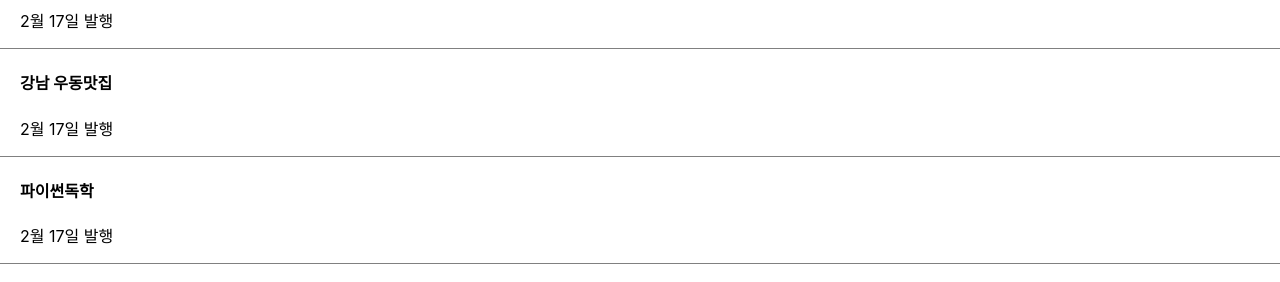
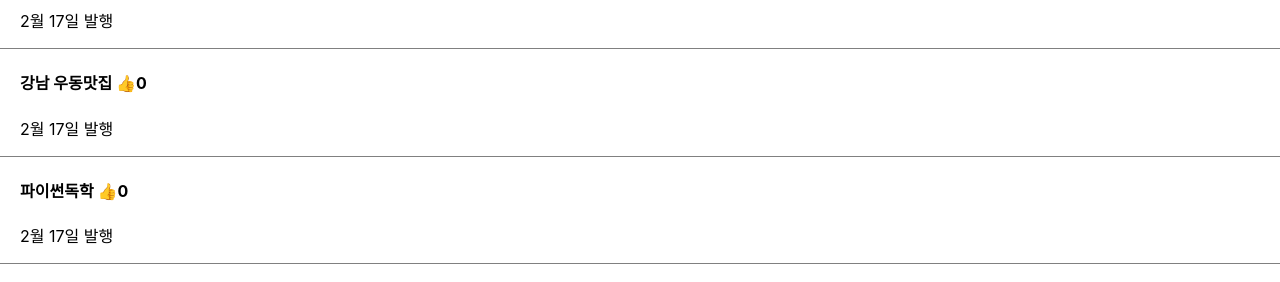
Before and after one commit to bokob/React_blog, a React (Create React App) app: page / in a window 1280 px wide. Shown: the part 146-428 px from the top of the page. Built offline with nearby package versions, Linux system fonts and the light colour scheme.

Commit message:
숙제4 완료

```diff
--- a/src/App.js
+++ b/src/App.js
@@ -4,12 +4,11 @@ import { useState } from 'react';
 
 function App() {
 
-  let post = "강남 우동 맛집";
   let [글제목, 글제목변경] = useState(["남자 코트 추천", "강남 우동맛집", "파이썬독학"]);
-  let [따봉, 따봉변경] = useState(0);
+  let [따봉, 따봉변경] = useState([0,0,0]);
   let [modal, setModal] = useState(false);
 
-  [1,2,3].map(function(a){
+  [1,2,3].map(function(){
     return '123'
   })
 
@@ -31,35 +30,39 @@ function App() {
         글제목변경(copy);
       }}>글수정</button>
 
-      <div className="list">
+      {/* <div className="list">
         <h4>{글제목[0]} <span onClick={()=>{따봉변경(따봉+1)}}>👍</span>{따봉}</h4>
         <p>2월 17일 발행</p>
       </div>
 
       <div className="list">
-        <h4>{글제목[1]}</h4>
+        <h4>{글제목[1]}<span onClick={()=>{따봉변경(따봉+1)}}>👍</span>{따봉}</h4>
         <p>2월 17일 발행</p>
       </div>
 
       <div className="list">
-        <h4 onClick={()=>{setModal(!modal)}}>{글제목[2]}</h4>
+        <h4 onClick={()=>{setModal(!modal)}}>{글제목[2]}
+        <span onClick={()=>{따봉변경(따봉+1)}}>👍</span>{따봉}</h4>
         <p>2월 17일 발행</p>
-      </div>
+      </div> */}
 
       {
         (modal==true) ? <Modal/> : null
       }
 
-      {/* {
+      {
         글제목.map(function(a, i){
           return (
             <div className="list">
-            <h4 onClick={()=>{setModal(true)}}>{글제목[i]}</h4>
+            <h4>{글제목[i]} <span onClick={()=>{
+              let copy = [...따봉]
+              copy[i]+=1
+              따봉변경(copy)}}>👍</span>{따봉[i]}</h4>
             <p>2월 17일 발행</p>
           </div>
           )
         })
-      } */}
+      }
 
     </div>
   );
```
